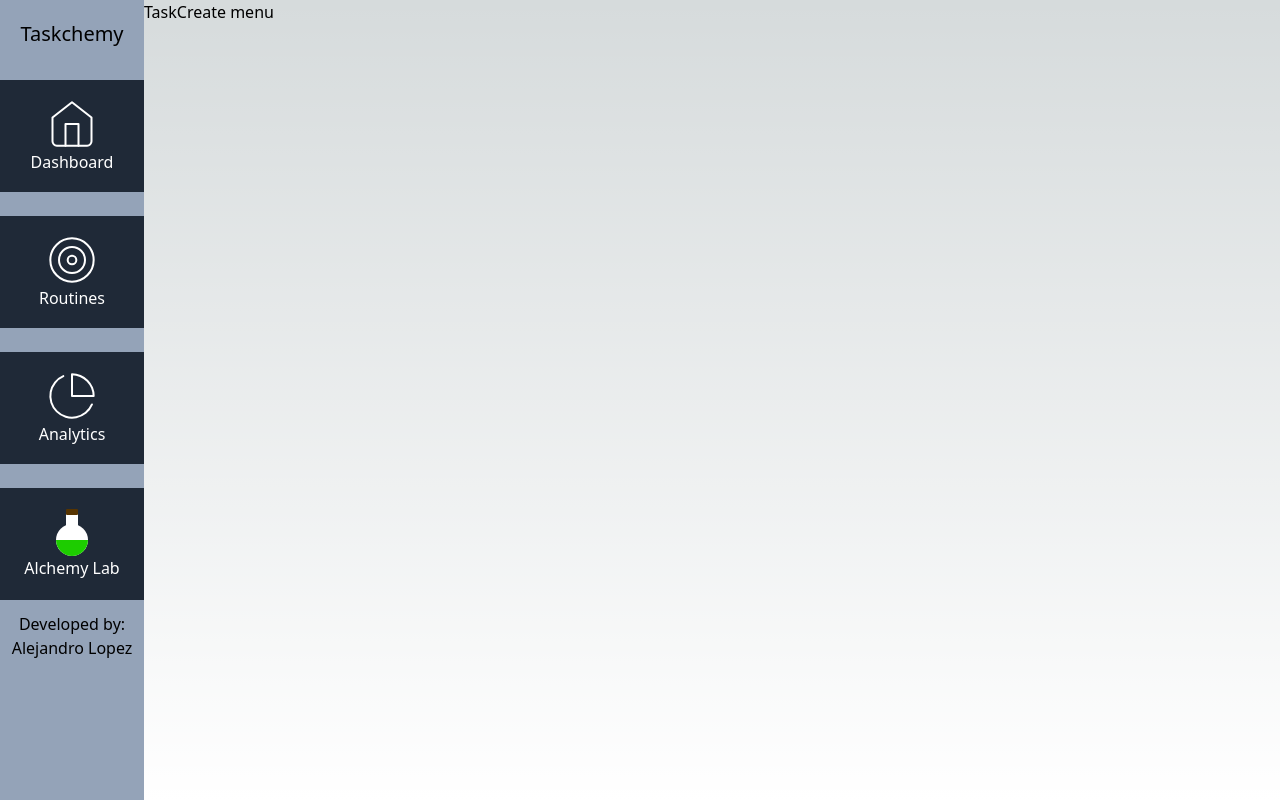
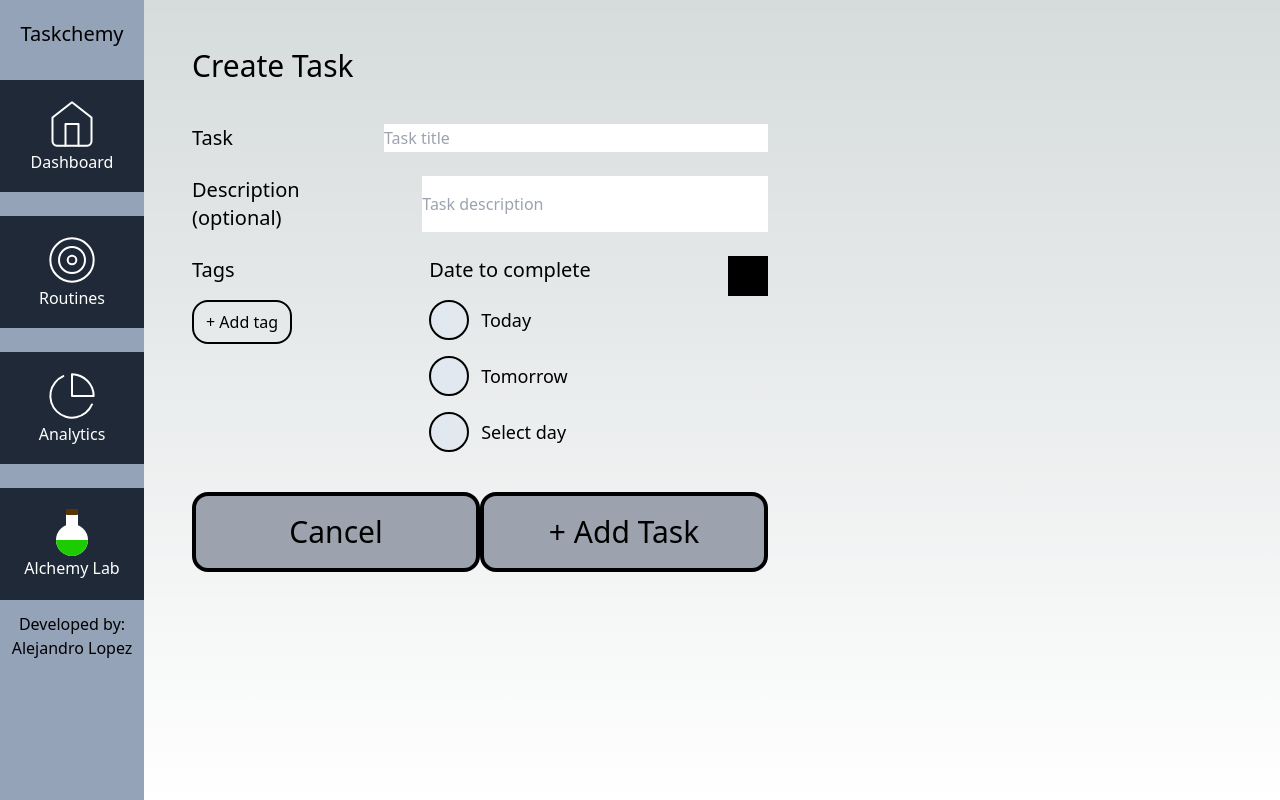
Before and after one commit to AlejandroALopez/taskchemy, a Next.js app: page /tasks/create in a window 1280 px wide. Built offline with nearby package versions, Linux system fonts and the light colour scheme.

Commit message:
create task page, initial work

```diff
--- a/components/layout/Layout.js
+++ b/components/layout/Layout.js
@@ -4,7 +4,7 @@ function Layout(props) {
   return (
     <div className={"flex flex-row"}>
       <Navigation />
-      <main className=''>{props.children}</main>
+      <main>{props.children}</main>
     </div>
   );
 }
--- a/pages/tasks/create/index.tsx
+++ b/pages/tasks/create/index.tsx
@@ -1,11 +1,51 @@
-
-
 function TaskCreate() {
-    return (
+  return (
+    <div className={"flex min-h-screen flex-col p-12 w-64 min-w-fit"}>
+      <p className={"text-3xl mb-10"}>Create Task</p>
+      <div className={"flex flex-row w-full mb-6 justify-between"}>
+        <p className={"text-xl mr-12"}>Task</p>
+        <input className={"w-96"} placeholder="Task title" />
+      </div>
+      <div className={"flex flex-row mb-6 justify-between"}>
+        <p className={"text-xl mr-12"}>Description (optional)</p>
+        <input className={"w-96"} placeholder="Task description" />
+      </div>
+      <div className={"flex flex-row mb-6 justify-between"}>
         <div>
-            <p>TaskCreate menu</p>
+          <p className={"text-xl mb-4"}>Tags</p>
+          <button className={"border-2 border-black rounded-2xl px-3 py-2"}>
+            <p>+ Add tag</p>
+          </button>
         </div>
-    );
+        <div>
+          <p className={"text-xl mb-4"}>Date to complete</p>
+          <ul className={"flex flex-col"}>
+            <li className={"flex flex-row items-center mb-4"}>
+              <div className={"border-2 border-black w-10 h-10 bg-slate-200 rounded-full"} />
+              <p className={"text-lg ml-3"}>Today</p>
+            </li>
+            <li className={"flex flex-row items-center mb-4"}>
+              <div className={"border-2 border-black w-10 h-10 bg-slate-200 rounded-full"} />
+              <p className={"text-lg ml-3"}>Tomorrow</p>
+            </li>
+            <li className={"flex flex-row items-center mb-4"}>
+              <div className={"border-2 border-black w-10 h-10 bg-slate-200 rounded-full"} />
+              <p className={"text-lg ml-3"}>Select day</p>
+            </li>
+          </ul>
+        </div>
+        <div className={"w-10 h-10 bg-black"} />
+      </div>
+      <div className={"flex flex-row justify-between"}>
+        <button className={"w-72 h-20 bg-gray-400 border-4 border-black rounded-2xl"}>
+            <p className={"text-3xl"}>Cancel</p>
+        </button>
+        <button className={"w-72 h-20 bg-gray-400 border-4 border-black rounded-2xl"}>
+            <p className={"text-3xl"}>+ Add Task</p>
+        </button>
+      </div>
+    </div>
+  );
 }
 
 export default TaskCreate;
```
